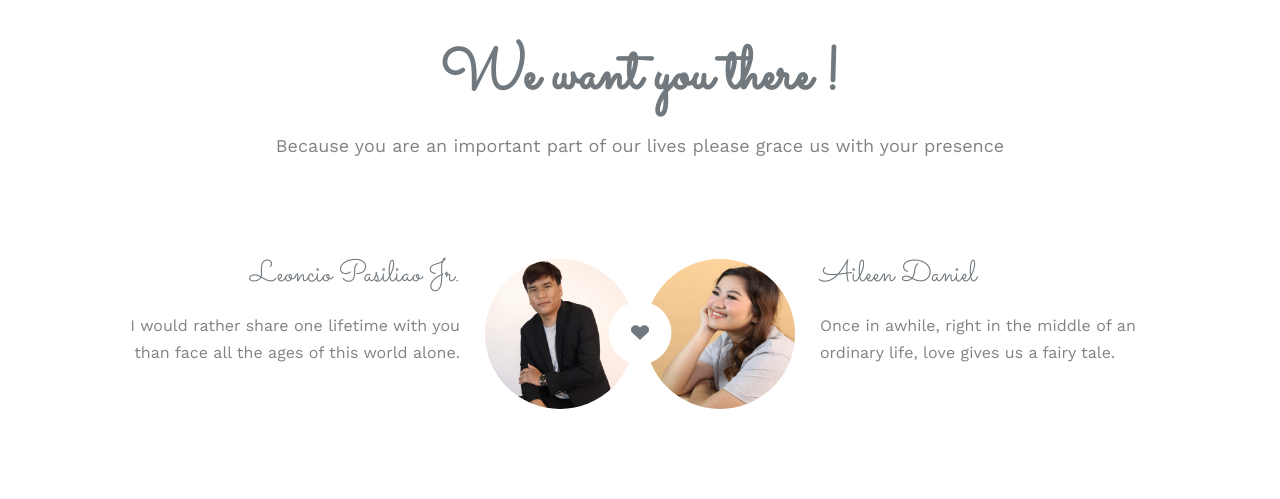
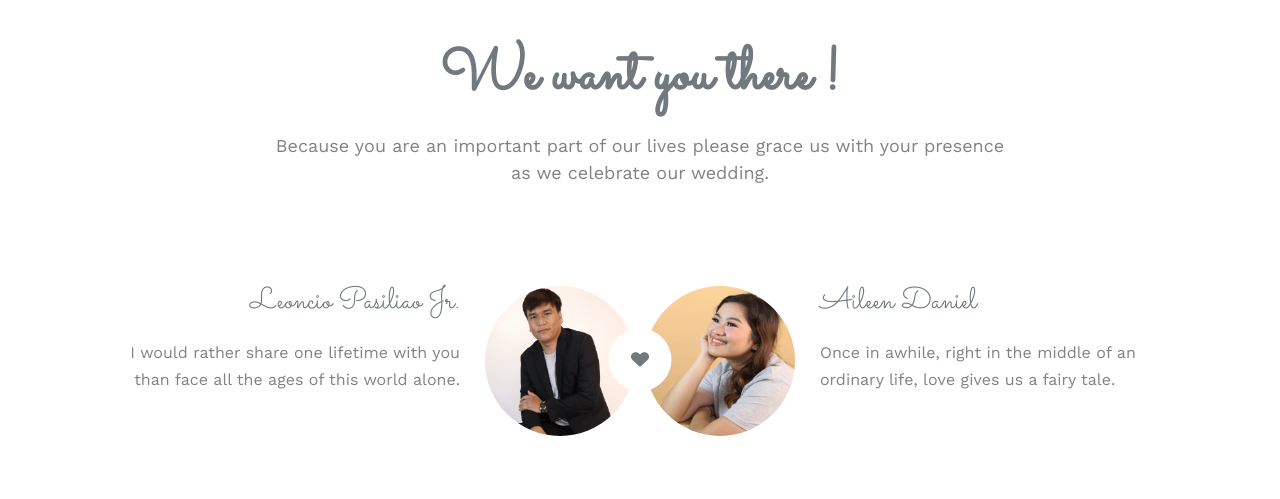
Before and after one commit to iamleoncio/leon_aileen, a plain HTML site: page index.html in a window 1280 px wide. Shown: the part 980-1479 px from the top of the page. Drawn offline with nearby package versions, Linux system fonts and the light colour scheme; files whose address does not match are found by name.

Commit message:
Update index.html

```diff
--- a/index.html
+++ b/index.html
@@ -131,7 +131,7 @@
 				<div class="col-md-8 col-md-offset-2 text-center fh5co-heading animate-box">
 					<h2>We want you there !</h2>
 					<p>Because you are an important part of our lives
-please grace us with your presence</p>
+please grace us with your presence as we celebrate our wedding.</p>
 				</div>
 			</div>
 			<div class="couple-wrap animate-box">
```
